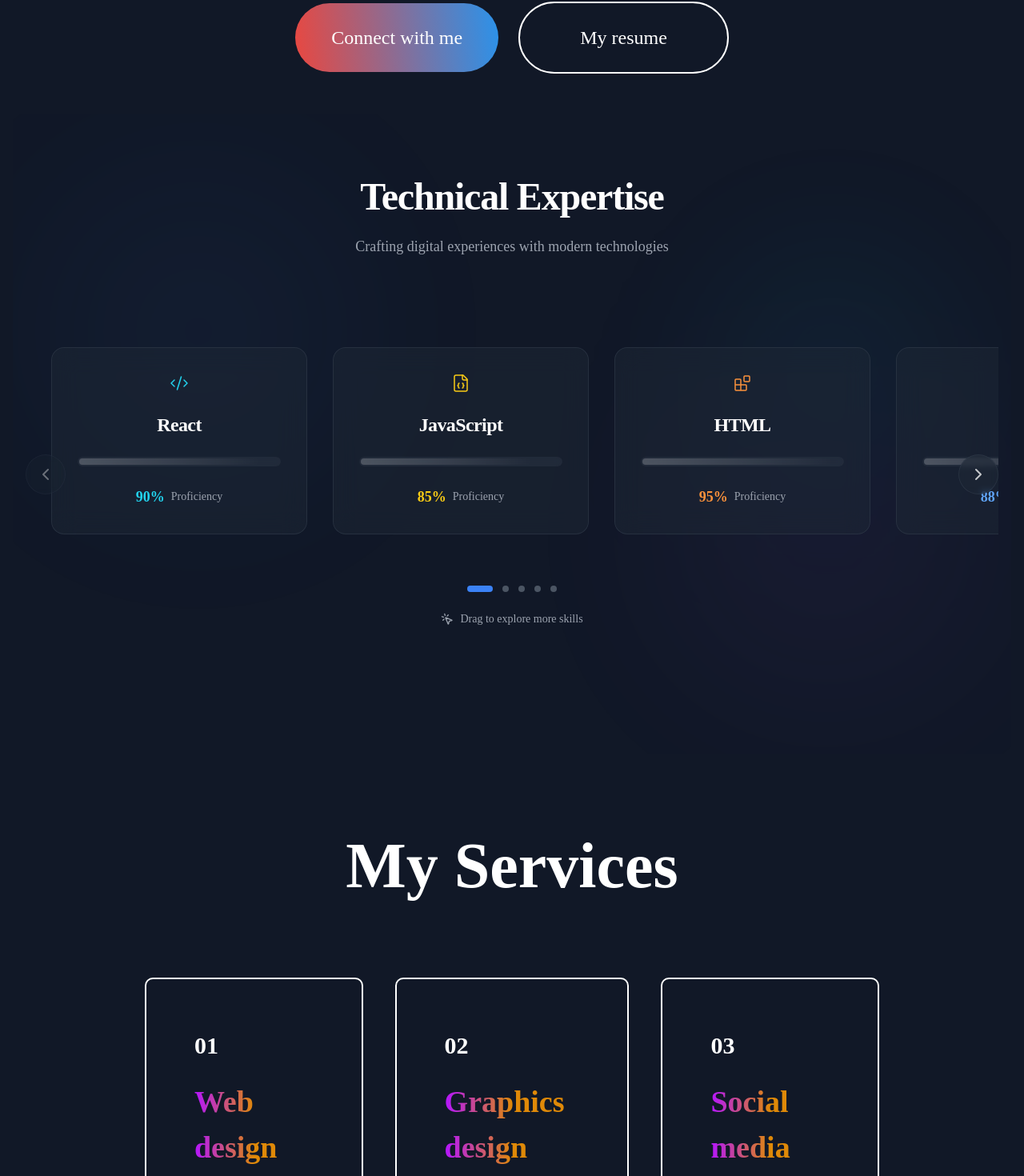
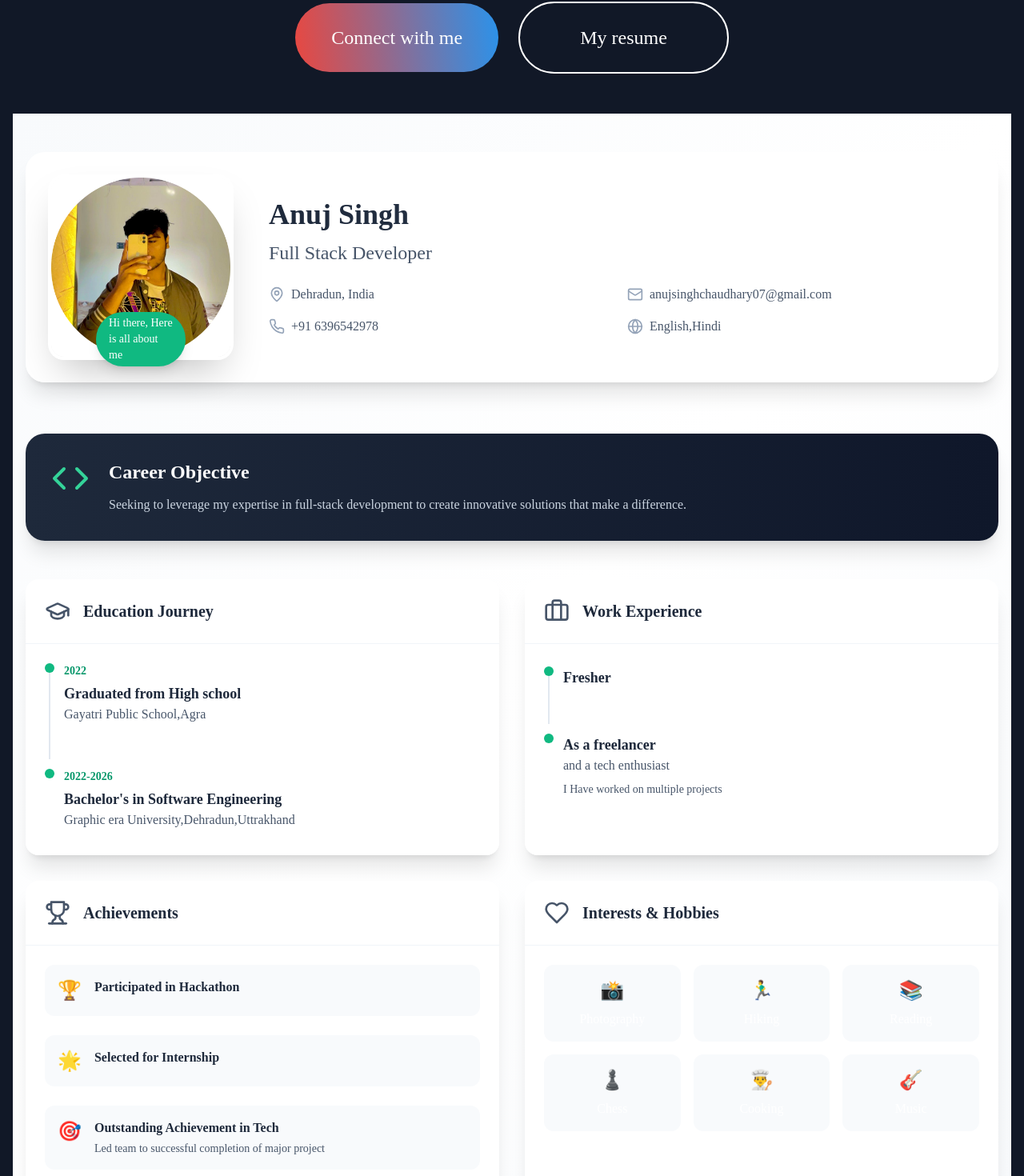
Before and after one commit to Anujsinghchaudhary/portfolio-react, a React (Vite) app: page / in a window 1280 px wide. Shown: the part 580-2050 px from the top of the page at 80% size. Built offline with nearby package versions, Linux system fonts and the light colour scheme; a web font is replaced by a local one.

Commit message:
added about-me

```diff
--- a/src/App.jsx
+++ b/src/App.jsx
@@ -1,23 +1,22 @@
 import React from 'react'
 import Navbar from './components/navbar/navbar'
 import Hero from './components/Hero/Hero'
-import Services from './components/services/services'
 import Mywork from './components/mywork/mywork'
 import Contact from './components/contact/contact'
 import Footer from './components/footer/footer'
 import SkillsSection  from './components/skills/SkillsSection'
+import Aboutme from './components/aboutme/AboutMe'
 const App = () => {
   return (
     <div className="bg-gray-900 min-h-screen">
       <div className="container mx-auto px-4">
-      <Navbar />
-      <Hero/>
-
-      <SkillsSection />
-      <Services/>
-      <Mywork/>
-      <Contact/>
-      <Footer/>
+        <Navbar />
+        <Hero />
+        <Aboutme />
+        <SkillsSection />
+        <Mywork />
+        <Contact />
+        <Footer />
       </div>
     </div>
   )
--- /dev/null
+++ b/src/components/aboutme/AboutMe.css
@@ -0,0 +1,169 @@
+.about-section {
+  @apply py-12 px-4 min-h-screen bg-gradient-to-br from-slate-50 via-white to-slate-50;
+}
+
+.about-container {
+  @apply max-w-7xl mx-auto space-y-12;
+}
+
+.hero-section {
+  @apply mb-16;
+}
+
+.profile-container {
+  @apply flex flex-col lg:flex-row items-center gap-12 p-8 bg-white rounded-3xl shadow-xl backdrop-blur-lg bg-opacity-90;
+}
+
+.profile-image-wrapper {
+  @apply relative;
+}
+
+.profile-image {
+  @apply w-56 h-56 rounded-2xl object-cover shadow-2xl ring-4 ring-white transition-transform duration-300 hover:scale-105;
+}
+
+.status-badge {
+  @apply absolute -bottom-3 left-1/2 -translate-x-1/2 bg-emerald-500 text-white px-4 py-1 rounded-full text-sm font-medium shadow-lg;
+}
+
+.profile-info {
+  @apply text-center lg:text-left flex-1;
+}
+
+.profile-info h1 {
+  @apply text-4xl font-bold text-slate-800 mb-3;
+  background: linear-gradient(to right, #1e293b, #334155);
+  -webkit-background-clip: text;
+  -webkit-text-fill-color: transparent;
+}
+
+.profile-info .title {
+  @apply text-2xl text-slate-600 font-medium mb-6;
+}
+
+.contact-info {
+  @apply grid grid-cols-1 md:grid-cols-2 gap-4 mt-6;
+}
+
+.contact-item {
+  @apply flex items-center gap-2 text-slate-600;
+}
+
+.contact-icon {
+  @apply w-5 h-5 text-slate-400;
+}
+
+.objective-section {
+  @apply flex gap-6 items-start p-8 bg-gradient-to-r from-slate-800 to-slate-900 rounded-3xl text-white shadow-xl;
+}
+
+.section-icon {
+  @apply w-12 h-12 text-emerald-400 flex-shrink-0;
+}
+
+.objective-section h2 {
+  @apply text-2xl font-bold mb-3;
+}
+
+.objective-section p {
+  @apply text-slate-300 leading-relaxed;
+}
+
+.content-grid {
+  @apply grid grid-cols-1 lg:grid-cols-2 gap-8;
+}
+
+.info-card {
+  @apply bg-white rounded-2xl shadow-xl overflow-hidden hover:shadow-2xl transition-all duration-300 backdrop-blur-lg bg-opacity-90;
+}
+
+.card-header {
+  @apply flex items-center gap-4 p-6 border-b border-slate-100;
+}
+
+.card-header h2 {
+  @apply text-xl font-bold text-slate-800;
+}
+
+.icon {
+  @apply w-8 h-8 text-slate-600;
+}
+
+.card-content {
+  @apply p-6 space-y-6;
+}
+
+.timeline-item {
+  @apply relative pl-6 pb-6 last:pb-0;
+}
+
+.timeline-marker {
+  @apply absolute left-0 top-0 w-3 h-3 bg-emerald-500 rounded-full;
+}
+
+.timeline-item::before {
+  content: '';
+  @apply absolute left-[5px] top-3 w-[2px] h-full bg-slate-200;
+}
+
+.timeline-item:last-child::before {
+  @apply hidden;
+}
+
+.year {
+  @apply text-sm font-semibold text-emerald-600 mb-1;
+}
+
+.degree, .position {
+  @apply text-lg font-semibold text-slate-800;
+}
+
+.school, .company {
+  @apply text-slate-600 mb-2;
+}
+
+.description {
+  @apply text-slate-600 text-sm;
+}
+
+.achievement-item {
+  @apply flex gap-4 items-start p-4 rounded-xl bg-slate-50 hover:bg-slate-100 transition-colors duration-200;
+}
+
+.achievement-icon {
+  @apply text-2xl;
+}
+
+.achievement-item h3 {
+  @apply font-semibold text-slate-800 mb-1;
+}
+
+.achievement-item p {
+  @apply text-sm text-slate-600;
+}
+
+.interests-grid {
+  @apply grid grid-cols-2 sm:grid-cols-3 gap-4;
+}
+
+.interest-item {
+  @apply flex flex-col items-center gap-2 p-4 rounded-xl bg-slate-50 hover:bg-slate-100 transition-all duration-200 hover:-translate-y-1;
+}
+
+.interest-emoji {
+  @apply text-2xl;
+}
+
+@media (max-width: 640px) {
+  .profile-container {
+    @apply p-6;
+  }
+
+  .profile-image {
+    @apply w-40 h-40;
+  }
+
+  .contact-info {
+    @apply grid-cols-1;
+  }
+}
--- /dev/null
+++ b/src/components/aboutme/AboutMe.jsx
@@ -0,0 +1,164 @@
+import React from 'react';
+import { Briefcase, GraduationCap, Trophy, Heart, Code, User, MapPin, Mail, Phone, Globe } from 'lucide-react';
+import './AboutMe.css';
+import Profile_anuj from '../../assets/profile_anuj.svg';
+
+const AboutMe = () => {
+  return (
+    <section className="about-section">
+      <div className="about-container">
+        <div className="hero-section">
+          <div className="profile-container">
+            <div className="profile-image-wrapper">
+              <img
+                src={Profile_anuj}
+                alt="Profile"
+                className="profile-image"
+              />
+              <div className="status-badge">Hi there, Here is all about me</div>
+            </div>
+            <div className="profile-info">
+              <h1>Anuj Singh</h1>
+              <p className="title">Full Stack Developer</p>
+              <div className="contact-info">
+                <div className="contact-item">
+                  <MapPin className="contact-icon" /> Dehradun, India
+                </div>
+                <div className="contact-item">
+                  <Mail className="contact-icon" />anujsinghchaudhary07@gmail.com
+                </div>
+                <div className="contact-item">
+                  <Phone className="contact-icon" />+91 6396542978
+                </div>
+                <div className="contact-item">
+                  <Globe className="contact-icon" /> English,Hindi
+                </div>
+              </div>
+            </div>
+          </div>
+        </div>
+
+        <div className="objective-section">
+          <Code className="section-icon" />
+          <div>
+            <h2>Career Objective</h2>
+            <p>Seeking to leverage my expertise in full-stack development to create innovative solutions that make a difference.</p>
+          </div>
+        </div>
+
+        <div className="content-grid">
+          <div className="info-card education">
+            <div className="card-header">
+              <GraduationCap className="icon" />
+              <h2>Education Journey</h2>
+            </div>
+            <div className="card-content">
+              <div className="timeline-item">
+                <div className="timeline-marker"></div>
+                <p className="year">2022</p>
+                <p className="degree">Graduated from High school</p>
+                <p className="school">Gayatri Public School,Agra</p>
+              </div>
+              <div className="timeline-item">
+                <div className="timeline-marker"></div>
+                <p className="year">2022-2026</p>
+                <p className="degree">Bachelor's in Software Engineering</p>
+                <p className="school">Graphic era University,Dehradun,Uttrakhand</p>
+              </div>
+            </div>
+          </div>
+
+          <div className="info-card experience">
+            <div className="card-header">
+              <Briefcase className="icon" />
+              <h2>Work Experience</h2>
+            </div>
+            <div className="card-content">
+              <div className="timeline-item">
+                <div className="timeline-marker"></div>
+                <p className="year"></p>
+                <p className="position">Fresher</p>
+                <p className="company"></p>
+                <p className="description"></p>
+              </div>
+              <div className="timeline-item">
+                <div className="timeline-marker"></div>
+                <p className="year"></p>
+                <p className="position">As a freelancer</p>
+                <p className="company">and a tech enthusiast</p>
+                <p className="description">I Have worked on multiple projects</p>
+              </div>
+            </div>
+          </div>
+
+          <div className="info-card achievements">
+            <div className="card-header">
+              <Trophy className="icon" />
+              <h2>Achievements</h2>
+            </div>
+            <div className="card-content">
+              <div className="achievement-item">
+                <div className="achievement-icon">🏆</div>
+                <div>
+                  <h3>Participated in Hackathon</h3>
+                  <p></p>
+                </div>
+              </div>
+              <div className="achievement-item">
+                <div className="achievement-icon">🌟</div>
+                <div>
+                  <h3>Selected for Internship</h3>
+                  <p></p>
+                </div>
+              </div>
+              <div className="achievement-item">
+                <div className="achievement-icon">🎯</div>
+                <div>
+                  <h3>Outstanding Achievement in Tech</h3>
+                  <p>Led team to successful completion of major project</p>
+                </div>
+              </div>
+            </div>
+          </div>
+
+          <div className="info-card interests">
+            <div className="card-header">
+              <Heart className="icon" />
+              <h2>Interests & Hobbies</h2>
+            </div>
+            <div className="card-content">
+              <div className="interests-grid">
+                <div className="interest-item">
+                  <span className="interest-emoji">📸</span>
+                  <span>Photography</span>
+                </div>
+                <div className="interest-item">
+                  <span className="interest-emoji">🏃‍♂️</span>
+                  <span>Hiking</span>
+                </div>
+                <div className="interest-item">
+                  <span className="interest-emoji">📚</span>
+                  <span>Reading</span>
+                </div>
+                <div className="interest-item">
+                  <span className="interest-emoji">♟️</span>
+                  <span>Chess</span>
+                </div>
+                <div className="interest-item">
+                  <span className="interest-emoji">👨‍🍳</span>
+                  <span>Cooking</span>
+                </div>
+                <div className="interest-item">
+                  <span className="interest-emoji">🎸</span>
+                  <span>Music</span>
+                </div>
+              </div>
+            </div>
+          </div>
+        </div>
+      </div>
+    </section>
+  );
+};
+
+export default AboutMe;
```
